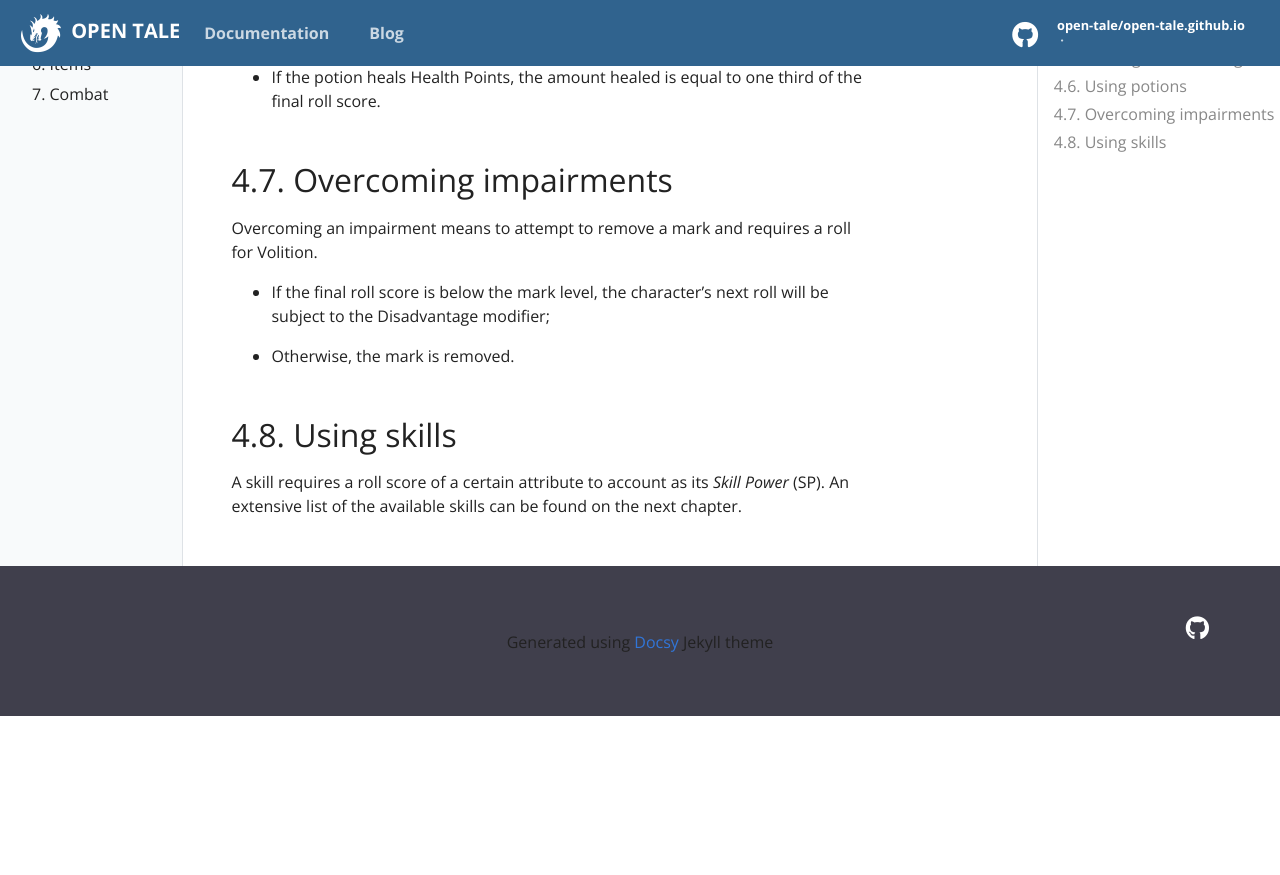
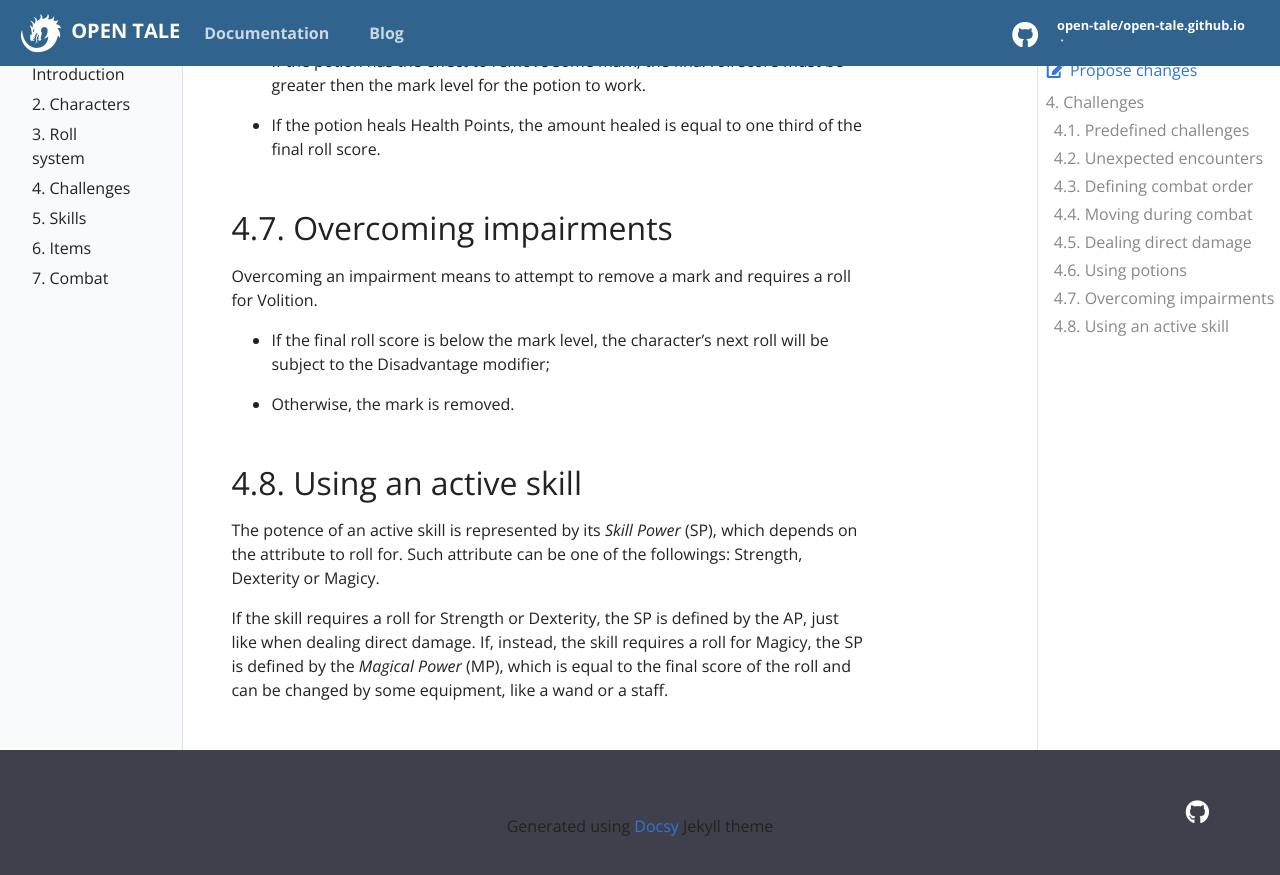
Before and after one commit to open-tale/open-tale.github.io, a Jekyll site: the page built from _docs/04-challenges.md, in a window 1280 px wide and 900 px high, scrolled down 2297 px. Shown: the top 875 px of the window. Built offline with Jekyll 4.4.1, drawn with Linux system fonts in a browser that asks for light colours; before the commit the page ends 3013 px from its top, so only the background shows below that; some of the changed text lies outside the part shown.

Commit message:
better content

```diff
--- a/_docs/04-challenges.md
+++ b/_docs/04-challenges.md
@@ -54,7 +54,8 @@ Challenges that involve direct damage require rolls for Strength or Dexterity.
 The obtained score is called *Attack Power* (AP), which is subtracted by the
 Defense of the target and the result may cause direct damage to the target. If
 the difference is smaller than 1, a complete defense happens and no damage is
-done.
+done. It's important to notice that the AP may be influenced by the usage of
+certain equipment, like daggers, swords or bows.
 
 #### Damage regarding the range
 
@@ -99,8 +100,14 @@ will be subject to the Disadvantage modifier;
 
 * Otherwise, the mark is removed.
 
-## 4.8. Using skills
+## 4.8. Using an active skill
 
-A skill requires a roll score of a certain attribute to account as its *Skill
-Power* (SP). An extensive list of the available skills can be found on the next
-chapter.
+The potence of an active skill is represented by its *Skill Power* (SP), which
+depends on the attribute to roll for. Such attribute can be one of the
+followings: Strength, Dexterity or Magicy.
+
+If the skill requires a roll for Strength or Dexterity, the SP is defined by the
+AP, just like when dealing direct damage. If, instead, the skill requires a roll
+for Magicy, the SP is defined by the *Magical Power* (MP), which is equal to the
+final score of the roll and can be changed by some equipment, like a wand or a
+staff.
```
Also changed, not shown: _docs/03-roll-system.md (+1 -1 lines).
